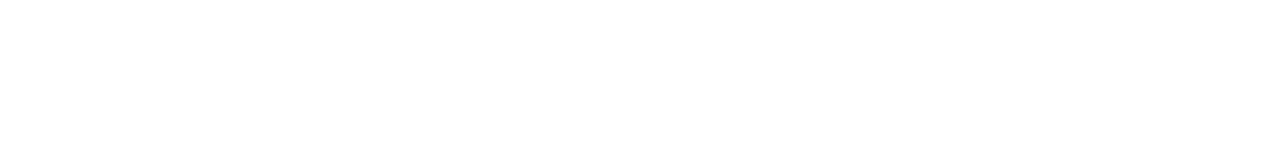
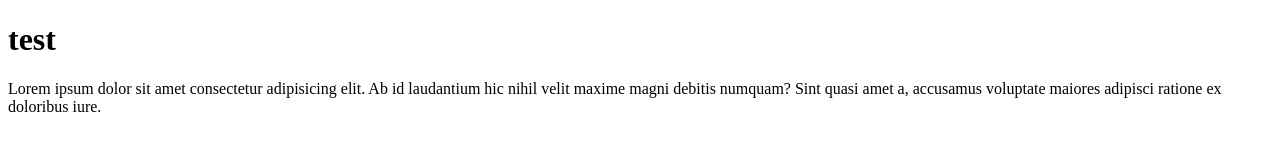
Before and after one commit to DimitrijeRadojkovic/Loto, a plain HTML site: page index.html in a window 1280 px wide. Drawn offline with Linux system fonts and the light colour scheme.

Commit message:
porukica

```diff
--- a/index.html
+++ b/index.html
@@ -8,6 +8,7 @@
     <title>Document</title>
 </head>
 <body>
-
+    <h1>test</h1>
+    <p>Lorem ipsum dolor sit amet consectetur adipisicing elit. Ab id laudantium hic nihil velit maxime magni debitis numquam? Sint quasi amet a, accusamus voluptate maiores adipisci ratione ex doloribus iure.</p>
 </body>
 </html>
```
